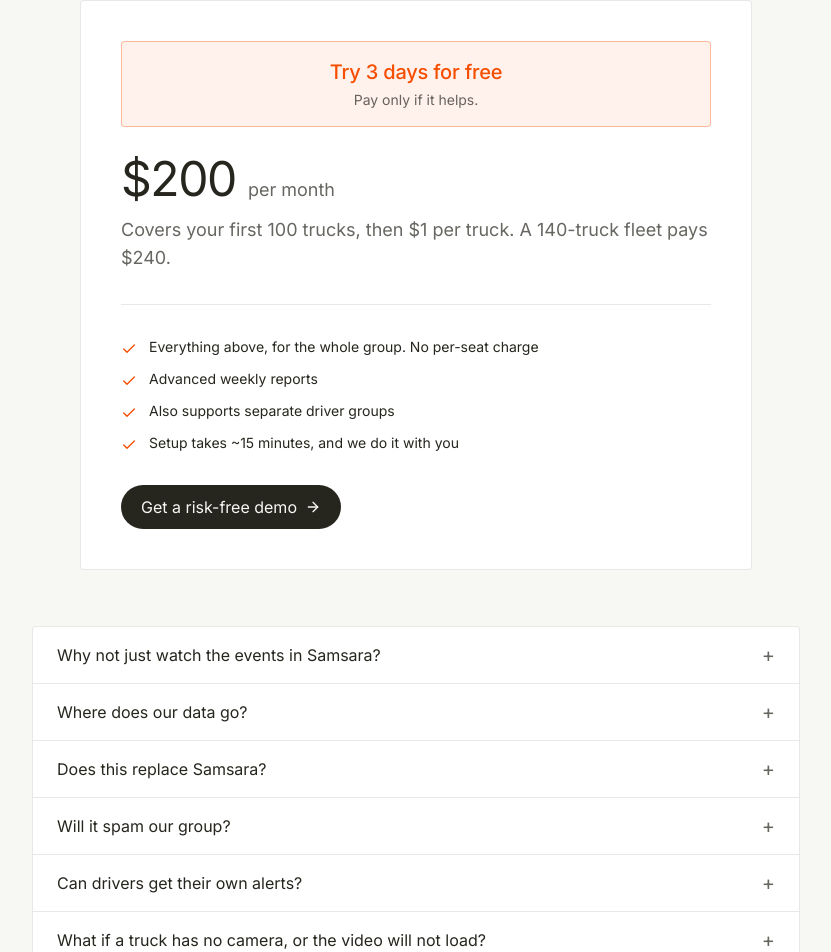
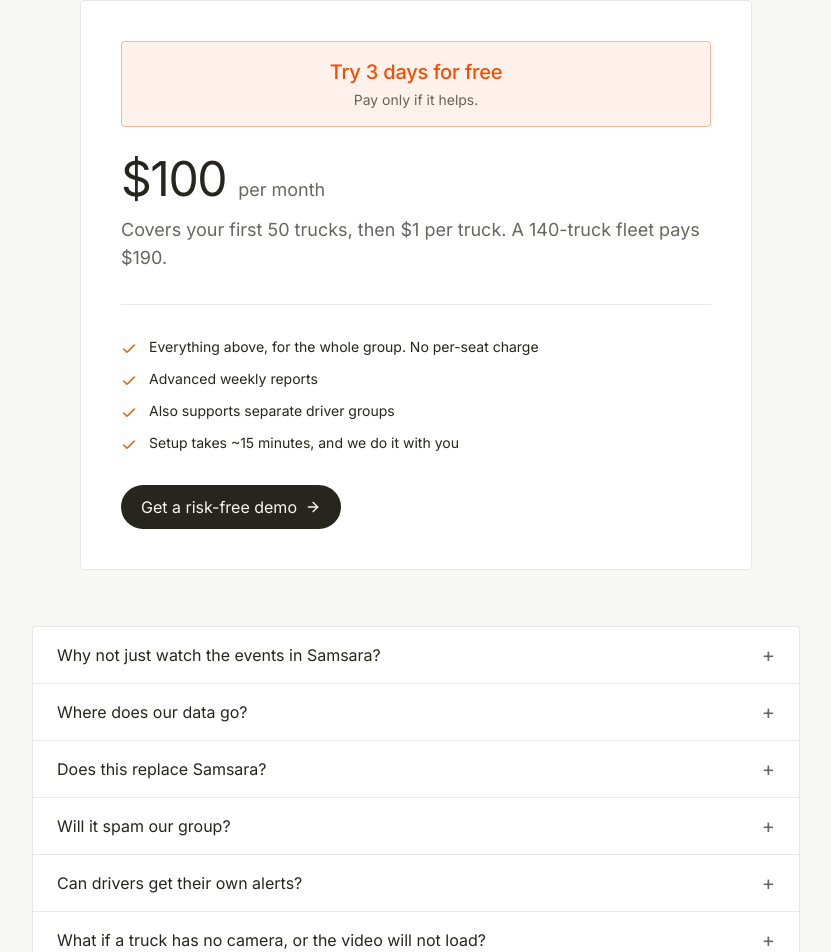
Before and after one commit to ShJavokhir/raisedash-landing-page, a Next.js app: page /tools/samsara-alerts in a window 1280 px wide. Shown: the part 5176-6128 px from the top of the page, without its empty margins (224-1055 px from the left). Built offline with nearby package versions, Linux system fonts and the light colour scheme; no server answers.

Commit message:
feat(samsara): lower the entry price to $100/mo for the first 50 trucks, then $1 per truck

```diff
--- a/src/pages/sitemap.xml.tsx
+++ b/src/pages/sitemap.xml.tsx
@@ -55,7 +55,7 @@ const STATIC_PAGE_DATES: Record<string, string> = {
   "/compliance-challenges": "2026-01-27",
   "/pti-app": "2026-01-28",
   "/tools/elp-practice": "2026-10-02",
-  "/tools/samsara-alerts": "2026-10-02",
+  "/tools/samsara-alerts": "2026-10-19",
   "/tools/road-signs": "2026-02-27",
 };
 
--- a/src/pages/tools/samsara-alerts.tsx
+++ b/src/pages/tools/samsara-alerts.tsx
@@ -27,8 +27,8 @@ import { BoardTabs } from "@/components/samsara/BoardTabs";
 
 // Pricing lives here so a change is one edit. Priced separately from the
 // Raisedash platform in `pricing.tsx` — the two are not linked.
-const PRICE_BASE = 200;
-const PRICE_INCLUDED_TRUCKS = 100;
+const PRICE_BASE = 100;
+const PRICE_INCLUDED_TRUCKS = 50;
 const PRICE_PER_EXTRA_TRUCK = 1;
 
 const SENDS = [
@@ -135,7 +135,7 @@ export default function SamsaraAlerts() {
   return (
     <PageLayout
       title="Samsara Alerts in Telegram: Safety Events, Speeding and Engine Faults"
-      description="Get Samsara safety events, speeding and engine faults in your Telegram group, with the dashcam video attached. Plus advanced weekly fleet reports. $200/mo up to 100 trucks, 3 days free."
+      description="Get Samsara safety events, speeding and engine faults in your Telegram group, with the dashcam video attached. Plus advanced weekly fleet reports. $100/mo up to 50 trucks, 3 days free."
       canonical="https://www.raisedash.com/tools/samsara-alerts"
     >
       <BreadcrumbJsonLd
```
